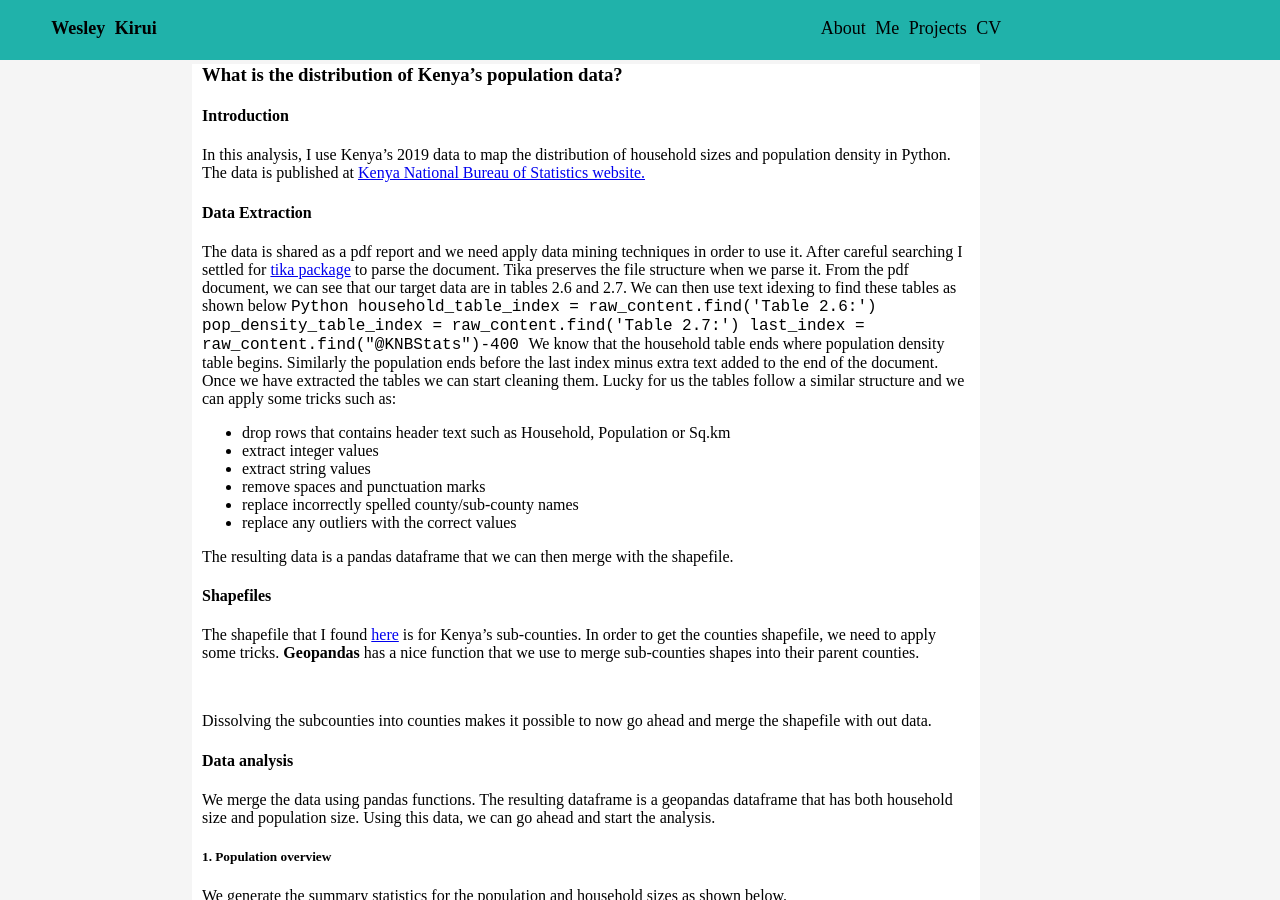
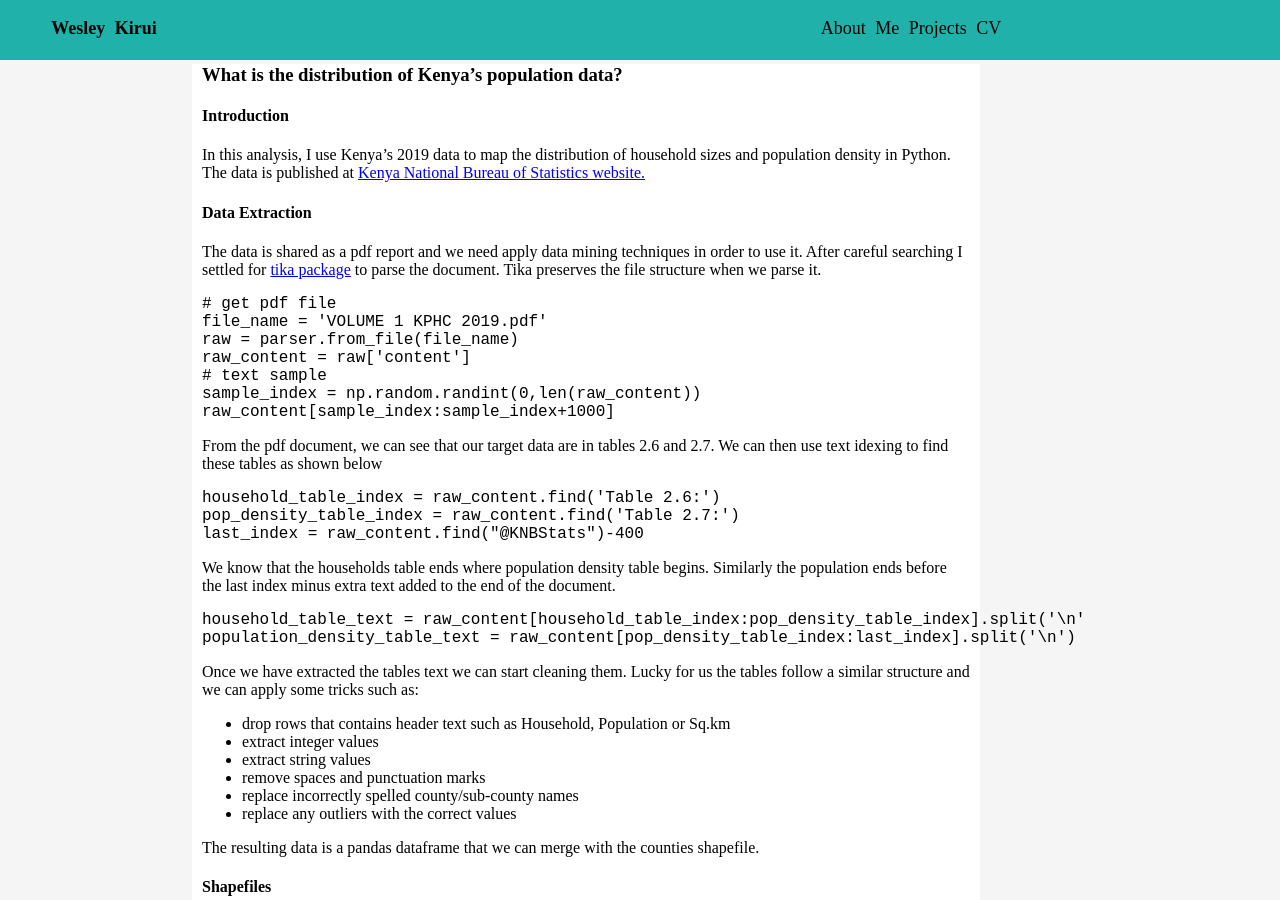
Before and after one commit to wkirui/wkirui.github.io, a Jekyll site: the page built from _posts/2021-03-15-Map Data Visualization.md, in a window 1280 px wide and 900 px high. Built offline with Jekyll 4.4.1, drawn with Linux system fonts in a browser that asks for light colours; nearby versions of some CDN libraries; some of the changed text lies outside the part shown.

Commit message:
updated analysis

````diff
--- a/_posts/2021-03-15-Map Data Visualization.md
+++ b/_posts/2021-03-15-Map Data Visualization.md
@@ -12,15 +12,27 @@
 
 #### Data Extraction
 The data is shared as a pdf report and we need apply data mining techniques in order to use it. After careful searching I settled for [tika package](https://pypi.org/project/tika/) to parse the document. Tika preserves the file structure when we parse it.
+```python
+# get pdf file
+file_name = 'VOLUME 1 KPHC 2019.pdf'
+raw = parser.from_file(file_name)
+raw_content = raw['content']
+# text sample
+sample_index = np.random.randint(0,len(raw_content))
+raw_content[sample_index:sample_index+1000]
+```
 From the pdf document, we can see that our target data are in tables 2.6 and 2.7. We can then use text idexing to find these tables as shown below
-`Python
+```python
 household_table_index = raw_content.find('Table 2.6:')
 pop_density_table_index = raw_content.find('Table 2.7:')
 last_index = raw_content.find("@KNBStats")-400
-`
-We know that the household table ends where population density table begins. Similarly the population ends before the last index minus extra text added to the end of the document.
-
-Once we have extracted the tables we can start cleaning them. Lucky for us the tables follow a similar structure and we can apply some tricks such as:
+```
+We know that the households table ends where population density table begins. Similarly the population ends before the last index minus extra text added to the end of the document.
+```python
+household_table_text = raw_content[household_table_index:pop_density_table_index].split('\n')
+population_density_table_text = raw_content[pop_density_table_index:last_index].split('\n')
+```
+Once we have extracted the tables text we can start cleaning them. Lucky for us the tables follow a similar structure and we can apply some tricks such as:
 - drop rows that contains header text such as Household, Population or Sq.km
 - extract integer values
 - extract string values
@@ -28,25 +40,55 @@
 - replace incorrectly spelled county/sub-county names
 - replace any outliers with the correct values
 
-The resulting data is a pandas dataframe that we can then merge with the shapefile.
+The resulting data is a pandas dataframe that we can merge with the counties shapefile.
 
 #### Shapefiles
-The shapefile that I found [here](https://data.humdata.org/dataset/ken-administrative-boundaries) is for Kenya's sub-counties. In order to get the counties shapefile, we need to apply some tricks. **Geopandas** has a nice function that we use to merge sub-counties shapes into their parent counties.
+The shapefile that I found [here](https://data.humdata.org/dataset/ken-administrative-boundaries) is for Kenya's sub-counties. **Geopandas** has a nice function that we use to combine sub-counties into counties.
 ```Python
+sub_county_shapefile = gpd.read_file('../sub-counties/ken_admbnda_adm2_iebc_20191031.shp')
+counties_shapefile = sub_county_shapefile.dissolve('ADM1_EN') # ADM1_EN is the county name column
+```
+The resulting shapefile looks good. We can now go ahead and merge the shapefile with our data.
 
-```
-Dissolving the subcounties into counties makes it possible to now go ahead and merge the shapefile with out data.
+![](/assets/img/ke_counties_map.png)
+#### Data analysis
 
-#### Data analysis
-We merge the data using pandas functions. The resulting dataframe is a geopandas dataframe that has both household size and population size.
-Using this data, we can go ahead and start the analysis.
-##### 1. Population overview
-We generate the summary statistics for the population and household sizes as shown below.
+##### 1. Data overview
 
-With the data in place, we can create a summary of the counties with the highest number of people. The graph below shows the top 10 counties.
-We also add the bottom population numbers by county as shown below
+Below are the summary statistics using the **describe** function in pandas.
 
-#### Map Visualization
-We then use geopandas to plot the data as shown below. The graph makes it easy to visualize the data and identify how the distribution looks accross counties.
+![](/assets/img/census_data_summary.png)
+- the least populated county has 143920 people while the most populated county has 4397073 people
+- there are fewer outliers in average household size than in population density
+- the largest county (Marsabit) covers 12% of Kenya's total land area (580,367 sqkm)
+- the smallest county (Mombasa) covers 0.04% of Kenya's total land area
 
-We also see the interraction between household size and population density as shown below.
+##### 2. Population
+
+The graphs below show the population and population density distribution
+
+- there is only one outlier (Nairobi) in the population sizes
+- population density has two outliers (Mombasa & Nairobi)
+
+![](/assets/img/county_population.png)![](/assets/img/county_pop_density.png)
+
+The graph below shows the map distribution
+
+![](/assets/img/county_pop_map.png)|![](/assets/img/county_codes.png)
+
+##### 3. Households
+
+The following graphs shows total households and average household sizes across the counties
+
+- there is only one major outlier in the number of households (Nairobi)
+- the average household sizes are skewed to the left with majority at the mean
+
+![](/assets/img/county_households.png)![](/assets/img/county_avg_household_size.png)
+
+The following graphs shows distribution of households in counties
+
+![](/assets/img/county_household_size.png)|![](/assets/img/county_codes.png)
+
+##### 4 Households Size & Population Density Interraction
+
+![](/assets/img/county_density_hhsize_interraction.png)|![](/assets/img/county_codes.png)
````
